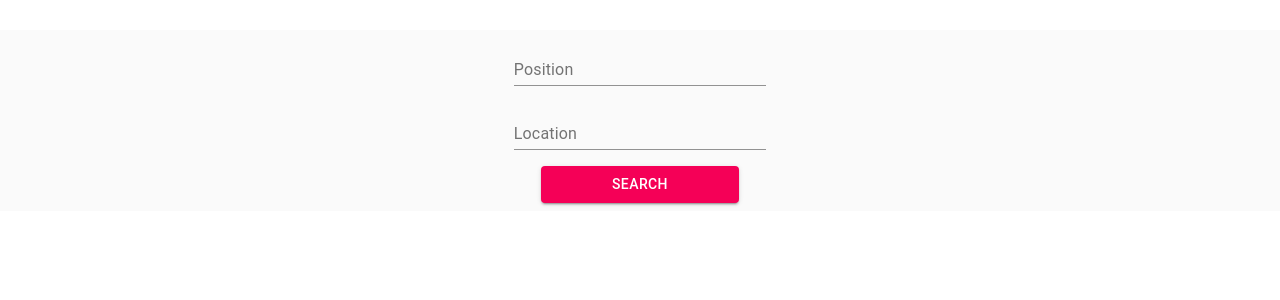
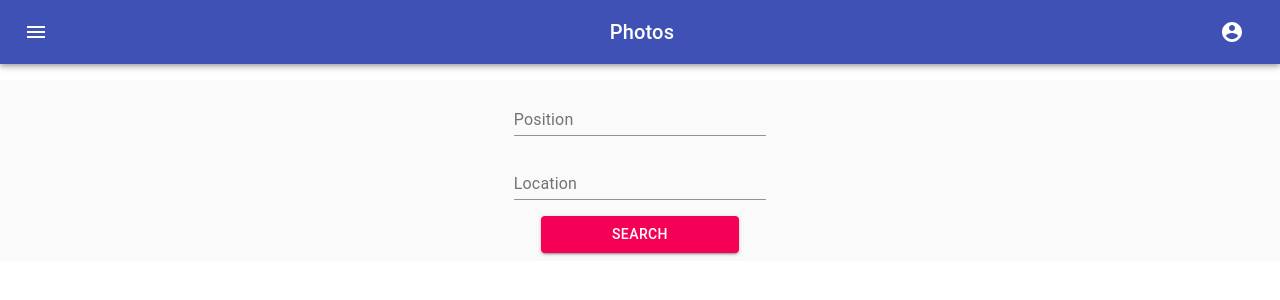
Before and after one commit to Abdugaffor-97/Module-7-D2-Jobs-Search-Engine, a React (Create React App) app: page / in a window 1280 px wide. Shown: the top 300 px of the page. Built offline with nearby package versions, Linux system fonts and the light colour scheme.

Commit message:
Implemented redux separate reducers

```diff
--- a/src/App.js
+++ b/src/App.js
@@ -1,11 +1,13 @@
 import "./App.css";
 import Home from "./pages/home";
 import Detail from "./pages/detail";
+import Navigation from "./components/navbar";
 import { Route } from "react-router-dom";
 
 function App() {
   return (
-    <div className="App">
+    <div className="App" style={{ marginTop: "80px" }}>
+      <Navigation />
       <Route path="/" exact component={Home} />
       <Route path="/details/:id" exact component={Detail} />
     </div>
--- /dev/null
+++ b/src/components/navbar/Appbar.jsx
@@ -0,0 +1,89 @@
+import React from "react";
+import { makeStyles } from "@material-ui/core/styles";
+import AppBar from "@material-ui/core/AppBar";
+import Toolbar from "@material-ui/core/Toolbar";
+import Typography from "@material-ui/core/Typography";
+import IconButton from "@material-ui/core/IconButton";
+import MenuIcon from "@material-ui/icons/Menu";
+import AccountCircle from "@material-ui/icons/AccountCircle";
+import MenuItem from "@material-ui/core/MenuItem";
+import Menu from "@material-ui/core/Menu";
+
+const useStyles = makeStyles((theme) => ({
+  root: {
+    position: "absolute",
+    top: 0,
+    left: 0,
+    right: 0,
+  },
+  menuButton: {
+    marginRight: theme.spacing(2),
+  },
+  title: {
+    flexGrow: 1,
+  },
+}));
+
+export default function MenuAppBar() {
+  const classes = useStyles();
+  const [anchorEl, setAnchorEl] = React.useState(null);
+  const open = Boolean(anchorEl);
+
+  const handleMenu = (event) => {
+    setAnchorEl(event.currentTarget);
+  };
+
+  const handleClose = () => {
+    setAnchorEl(null);
+  };
+
+  return (
+    <div className={classes.root}>
+      <AppBar position="static">
+        <Toolbar>
+          <IconButton
+            edge="start"
+            className={classes.menuButton}
+            color="inherit"
+            aria-label="menu"
+          >
+            <MenuIcon />
+          </IconButton>
+          <Typography variant="h6" className={classes.title}>
+            Photos
+          </Typography>
+
+          <div>
+            <IconButton
+              aria-label="account of current user"
+              aria-controls="menu-appbar"
+              aria-haspopup="true"
+              onClick={handleMenu}
+              color="inherit"
+            >
+              <AccountCircle />
+            </IconButton>
+            <Menu
+              id="menu-appbar"
+              anchorEl={anchorEl}
+              anchorOrigin={{
+                vertical: "top",
+                horizontal: "right",
+              }}
+              keepMounted
+              transformOrigin={{
+                vertical: "top",
+                horizontal: "right",
+              }}
+              open={open}
+              onClose={handleClose}
+            >
+              <MenuItem onClick={handleClose}>Profile</MenuItem>
+              <MenuItem onClick={handleClose}>My account</MenuItem>
+            </Menu>
+          </div>
+        </Toolbar>
+      </AppBar>
+    </div>
+  );
+}
--- /dev/null
+++ b/src/components/navbar/index.js
@@ -0,0 +1 @@
+export { default } from "./Appbar";
--- a/src/pages/home/Home.jsx
+++ b/src/pages/home/Home.jsx
@@ -26,7 +26,7 @@
     }),
 
   setJobs: (form) => {
-    dispatch(async (dispatch, getState) => {
+    const state = dispatch(async (dispatch, getState) => {
       const url = `https://cors-anywhere-lk.herokuapp.com/https://jobs.github.com/positions.json?description=${form.position}&full_time=true&location=${form.location}`;
       const res = await fetch(url);
 
@@ -36,15 +36,16 @@
           type: "UPDATE_JOB_LIST",
           payload: data,
         });
-
-        return getState();
       } else {
         dispatch({
           type: "SET_JOB_LIST_ERROR",
           payload: res.statusText,
         });
       }
+
+      return getState();
     });
+    return state;
   },
 });
 
@@ -65,8 +66,7 @@
     if (e) {
       e.preventDefault();
     }
-    const res = await props.setJobs(form);
-    console.log(res);
+    await props.setJobs(form);
     setLoading(false);
   };
 
--- a/src/reducers/favourites.js
+++ b/src/reducers/favourites.js
@@ -3,7 +3,7 @@
     case "ADD_JOB_TO_FAVOURITE":
       return {
         ...state,
-        favourites: action.payload,
+        fav_list: state.fav_list.concat(action.payload),
       };
 
     case "REMOVE_JOB_FROM_FAVOURITE":
```
